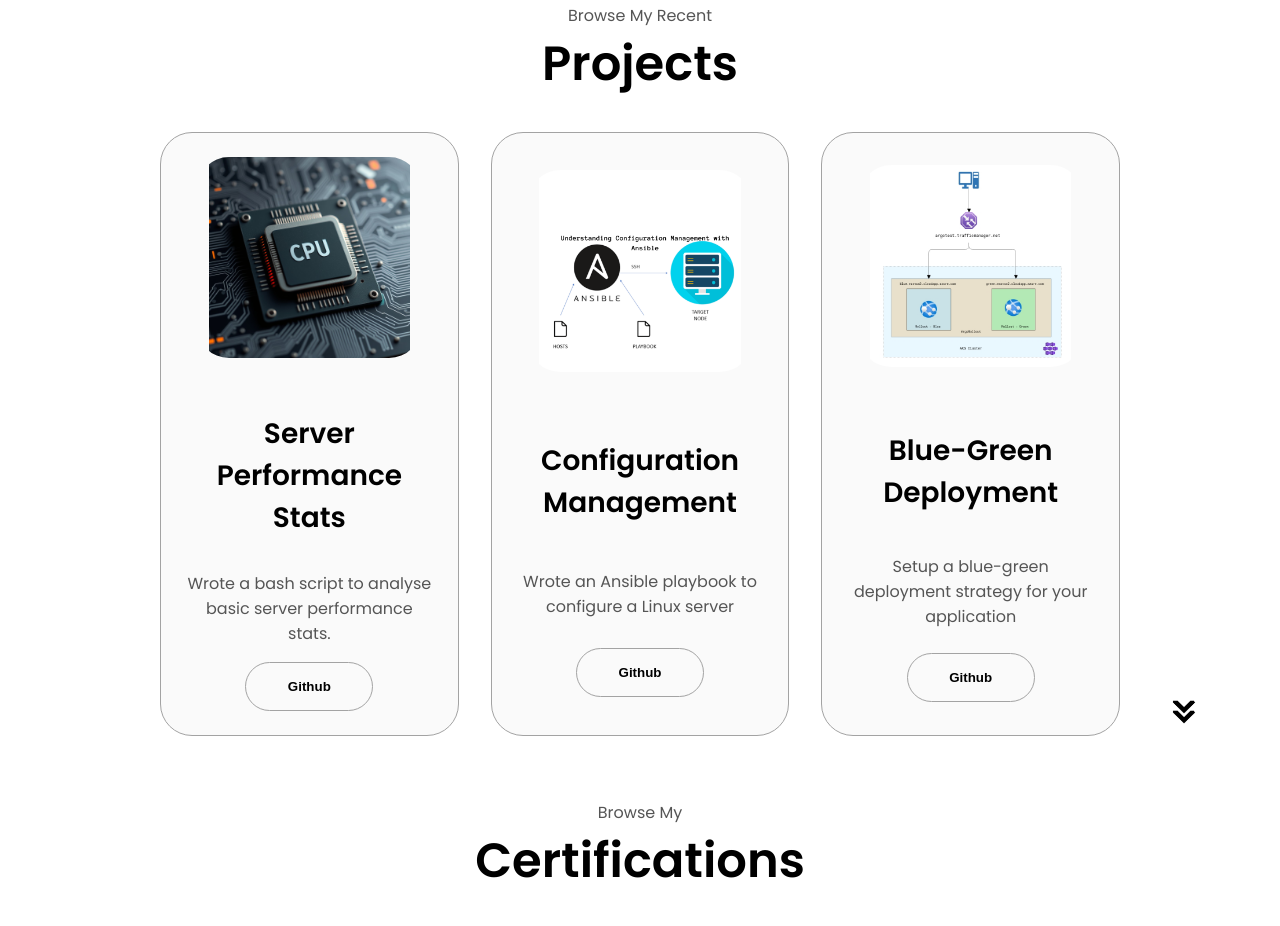
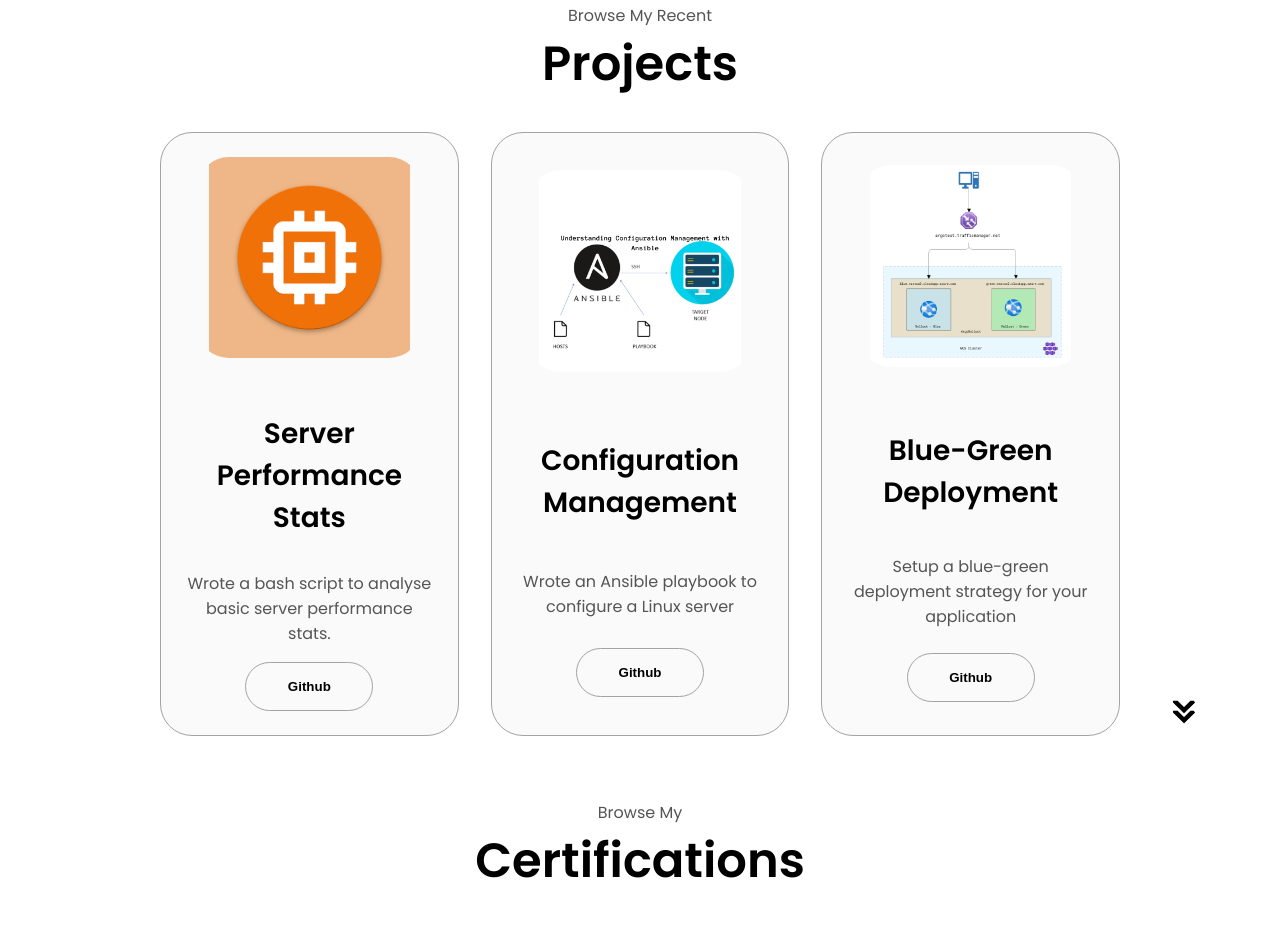
Before and after one commit to suhailmenda/portfolio, a plain HTML site: page index.html in a window 1280 px wide. Shown: the part 2461-3387 px from the top of the page. Drawn offline with Linux system fonts and the light colour scheme.

Commit message:
Changing Images

```diff
--- a/index.html
+++ b/index.html
@@ -271,7 +271,7 @@
           <div class="details-container color-container">
             <div class="article-container">
               <img
-                src="./assets/cpu-perf.jpeg"
+                src="./assets/cpu-perf.png"
                 alt="Project 1"
                 class="project-img"
               />
```
Also changed, not shown: assets/cpu-perf.jpeg (deleted), assets/cpu-perf.png (added), 1 other file.
